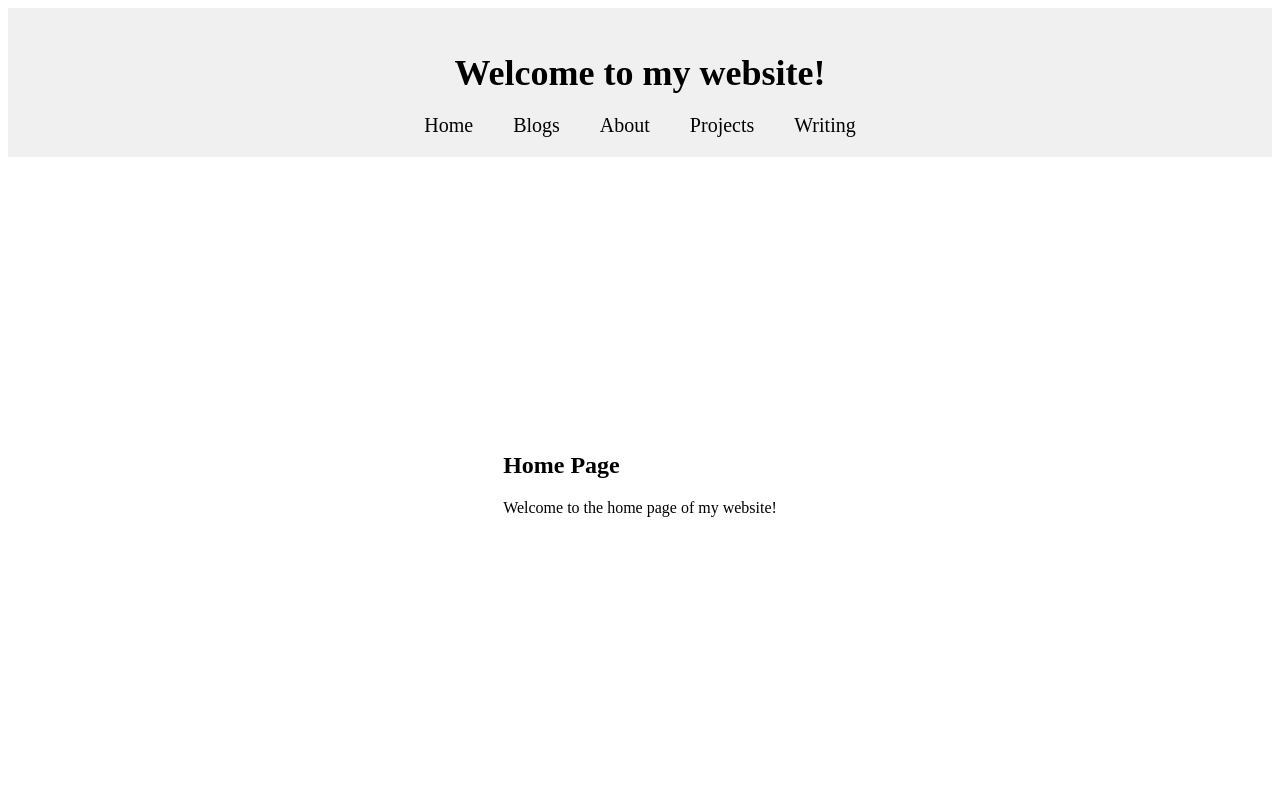
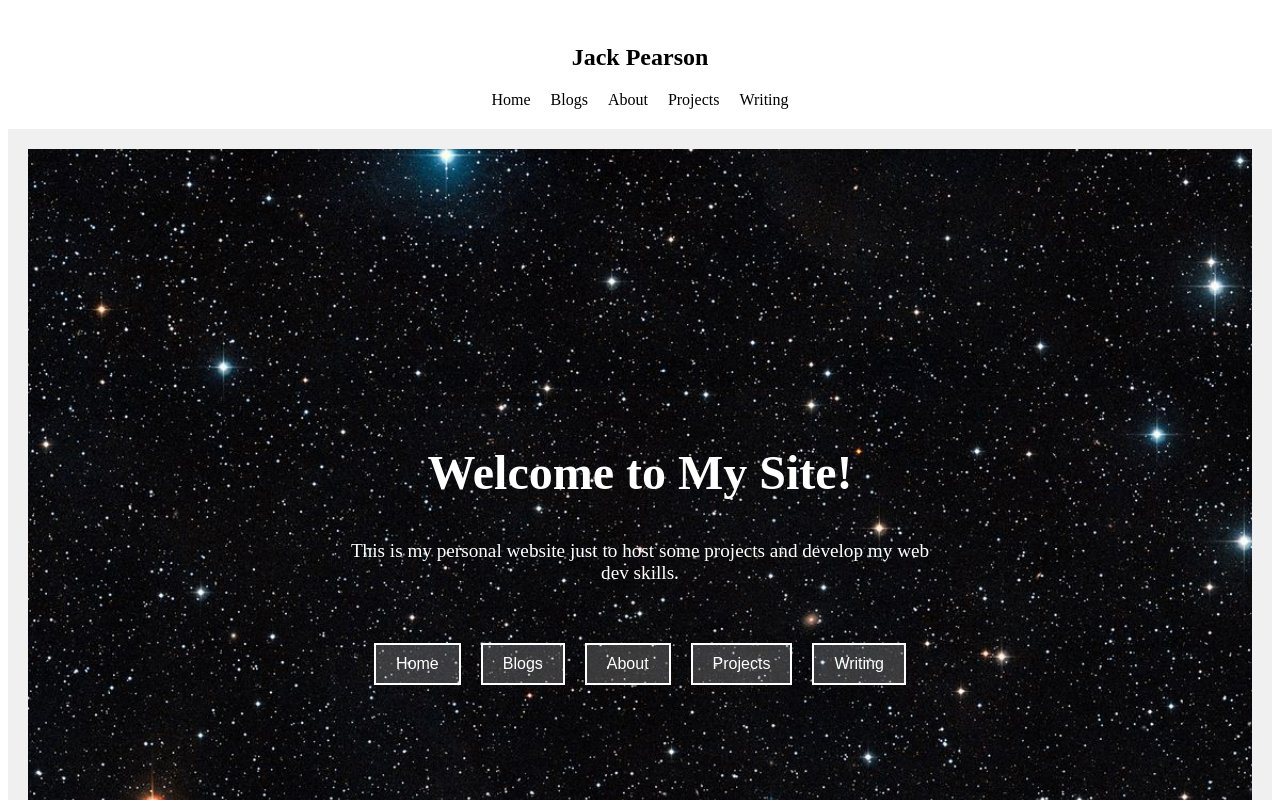
Before and after one commit to jackforevergreen/jack-pearson, a React (Create React App) app: page / in a window 1280 px wide. Shown: the top 800 px of the page. Built offline with nearby package versions, Linux system fonts and the light colour scheme.

Commit message:
added page info but will def change

```diff
--- a/src/App.js
+++ b/src/App.js
@@ -5,7 +5,6 @@ import Blogs from './pages/Blogs';
 import Home from './pages/Home';
 import Projects from './pages/Project';
 import Writing from './pages/Writing';
-
 
 const App = () => {
   return (
@@ -17,20 +16,20 @@ const App = () => {
         flexDirection: 'column'
       }}>
         <header style={{
-          backgroundColor: '#f0f0f0',
+          backgroundColor: 'white',
           padding: '20px 0',
           textAlign: 'center'
         }}>
           <h1 style={{
-            fontSize: '36px',
+            fontSize: '24px',
             marginBottom: '20px'
           }}>
-            Welcome to my website!
+            Jack Pearson
           </h1>
           <nav style={{
             display: 'flex',
             justifyContent: 'center',
-            gap: '40px'
+            gap: '20px'
           }}>
             <Link to="/" style={linkStyle}>Home</Link>
             <Link to="/blogs" style={linkStyle}>Blogs</Link>
@@ -44,7 +43,8 @@ const App = () => {
           padding: '20px',
           display: 'flex',
           justifyContent: 'center',
-          alignItems: 'center'
+          alignItems: 'flex-start',
+          backgroundColor: '#f0f0f0'
         }}>
           <Routes>
             <Route path="/" element={<Home />} />
@@ -60,7 +60,7 @@ const App = () => {
 };
 
 const linkStyle = {
-  fontSize: '20px',
+  fontSize: '16px',
   color: '#000',
   textDecoration: 'none'
 };
--- a/src/pages/About.js
+++ b/src/pages/About.js
@@ -1,9 +1,25 @@
 import React from 'react';
 
 const About = () => (
-  <div>
+  <div style={{ padding: '20px', maxWidth: '800px', margin: '0 auto' }}>
     <h2>About Me</h2>
-    <p>Learn more about who I am and what I do.</p>
+    <p>
+      Hi! My name is Jack Pearson and I am in my last semester at the University of Pittsburgh.
+      I enjoy finance, business, software development, writing, sustainability and learning.
+      I love making websites so I figured I would make a personal one to host projects and have
+      a central location to show my progress.
+    </p>
+    <p>
+      I am building a startup www.forevergreen.earth to fight climate change.
+    </p>
+    <h3>My Interests</h3>
+    <ul>
+      <li>Finance</li>
+      <li>Business</li>
+      <li>Software Development</li>
+      <li>Writing</li>
+      <li>Sustainability</li>
+    </ul>
   </div>
 );
 
--- a/src/pages/Blogs.js
+++ b/src/pages/Blogs.js
@@ -1,15 +1,33 @@
 import React from 'react';
 
-const Blogs = () => {
-  return (
-        <h1 style={{
-          fontSize: '36px',
-          marginBottom: '20px'
-        }}>
-          BLOG
-        </h1>
-  );
-};
+const BlogPost = ({ title, date, excerpt }) => (
+  <div style={{ marginBottom: '20px', borderBottom: '1px solid #ccc', paddingBottom: '20px' }}>
+    <h3>{title}</h3>
+    <p><small>{date}</small></p>
+    <p>{excerpt}</p>
+    <a href="blogposts">Read more</a>
+  </div>
+);
 
+const Blogs = () => (
+  <div style={{ padding: '20px', maxWidth: '800px', margin: '0 auto' }}>
+    <h2>My Blog</h2>
+    <BlogPost
+      title="Latest Developments in Sustainable Business"
+      date="September 15, 2024"
+      excerpt="In this post, I explore recent trends in sustainable business practices..."
+    />
+    <BlogPost
+      title="The Intersection of Finance and Technology"
+      date="September 1, 2024"
+      excerpt="Fintech is revolutionizing the way we think about money. Here's how..."
+    />
+    <BlogPost
+      title="My Journey in Web Development"
+      date="August 20, 2024"
+      excerpt="From my first 'Hello World' to building complex web applications..."
+    />
+  </div>
+);
 
 export default Blogs;
--- a/src/pages/Home.js
+++ b/src/pages/Home.js
@@ -1,9 +1,54 @@
 import React from 'react';
+import spaceBackground from '../content/Images/space.jpg';
 
 const Home = () => (
-  <div>
-    <h2>Home Page</h2>
-    <p>Welcome to the home page of my website!</p>
+  <div style={{
+    backgroundImage: `url(${spaceBackground})`,
+    backgroundSize: 'cover',
+    backgroundPosition: 'center',
+    backgroundRepeat: 'no-repeat',
+    height: '100vh',
+    width: '100vw',
+    display: 'flex',
+    flexDirection: 'column',
+    justifyContent: 'center',
+    alignItems: 'center',
+    color: 'white',
+    textAlign: 'center',
+    padding: '20px',
+    boxSizing: 'border-box',
+  }}>
+    <h1 style={{
+      fontSize: '3rem',
+      marginBottom: '20px',
+    }}>
+      Welcome to My Site!
+    </h1>
+    <p style={{
+      fontSize: '1.2rem',
+      maxWidth: '600px',
+    }}>
+      This is my personal website just to host some projects and develop my web dev skills.
+    </p>
+    <div style={{
+      display: 'flex',
+      gap: '20px',
+      marginTop: '40px',
+    }}>
+      {['Home', 'Blogs', 'About', 'Projects', 'Writing'].map((section) => (
+        <button key={section} style={{
+          padding: '10px 20px',
+          fontSize: '1rem',
+          backgroundColor: 'rgba(255, 255, 255, 0.2)',
+          border: '2px solid white',
+          color: 'white',
+          cursor: 'pointer',
+          transition: 'background-color 0.3s',
+        }}>
+          {section}
+        </button>
+      ))}
+    </div>
   </div>
 );
 
--- a/src/pages/Project.js
+++ b/src/pages/Project.js
@@ -1,9 +1,22 @@
 import React from 'react';
 
+const ProjectCard = ({ title, description, link }) => (
+  <div style={{ border: '1px solid #ccc', borderRadius: '5px', padding: '15px', marginBottom: '20px' }}>
+    <h3>{title}</h3>
+    <p>{description}</p>
+    <a href={link} target="_blank" rel="noopener noreferrer">Learn more</a>
+  </div>
+);
+
 const Projects = () => (
-  <div>
+  <div style={{ padding: '20px', maxWidth: '800px', margin: '0 auto' }}>
     <h2>My Projects</h2>
-    <p>Check out some of the projects I've been working on.</p>
+    <ProjectCard
+      title="Forevergreen"
+      description="A startup focused on fighting climate change through innovative sustainability solutions."
+      link="https://www.forevergreen.earth"
+    />
+    {/* Add more ProjectCard components for other projects */}
   </div>
 );
 
--- a/src/pages/Writing.js
+++ b/src/pages/Writing.js
@@ -1,9 +1,27 @@
 import React from 'react';
 
+const WritingItem = ({ title, type, link }) => (
+  <div style={{ marginBottom: '20px' }}>
+    <h3>{title}</h3>
+    <p><small>{type}</small></p>
+    <a href={link}>Read more</a>
+  </div>
+);
+
 const Writing = () => (
-  <div>
+  <div style={{ padding: '20px', maxWidth: '800px', margin: '0 auto' }}>
     <h2>My Writing</h2>
-    <p>Explore some of my written works and publications.</p>
+    <WritingItem
+      title="Thesis: The Impact of Sustainable Practices on Business Growth"
+      type="Academic Paper"
+      link="#thesis"
+    />
+    <WritingItem
+      title="How Sustainable Business Can Build a Better Future"
+      type="Essay"
+      link="#sustainable-business-essay"
+    />
+    {/* Add more WritingItem components for other pieces */}
   </div>
 );
 
```
Also changed, not shown: src/content/blog/blog1.md (added, +52 -0 lines), src/pages/BlogPosts.js (added, +42 -0 lines), src/content/Images/space.jpg (added).
